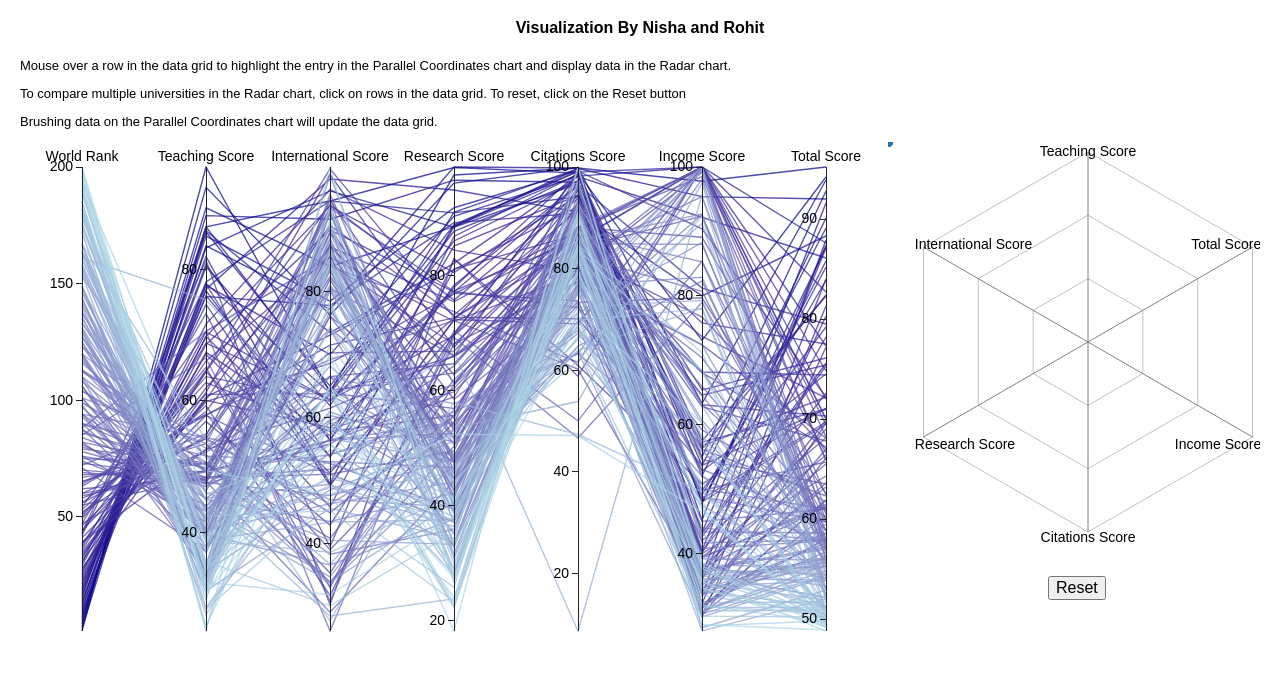
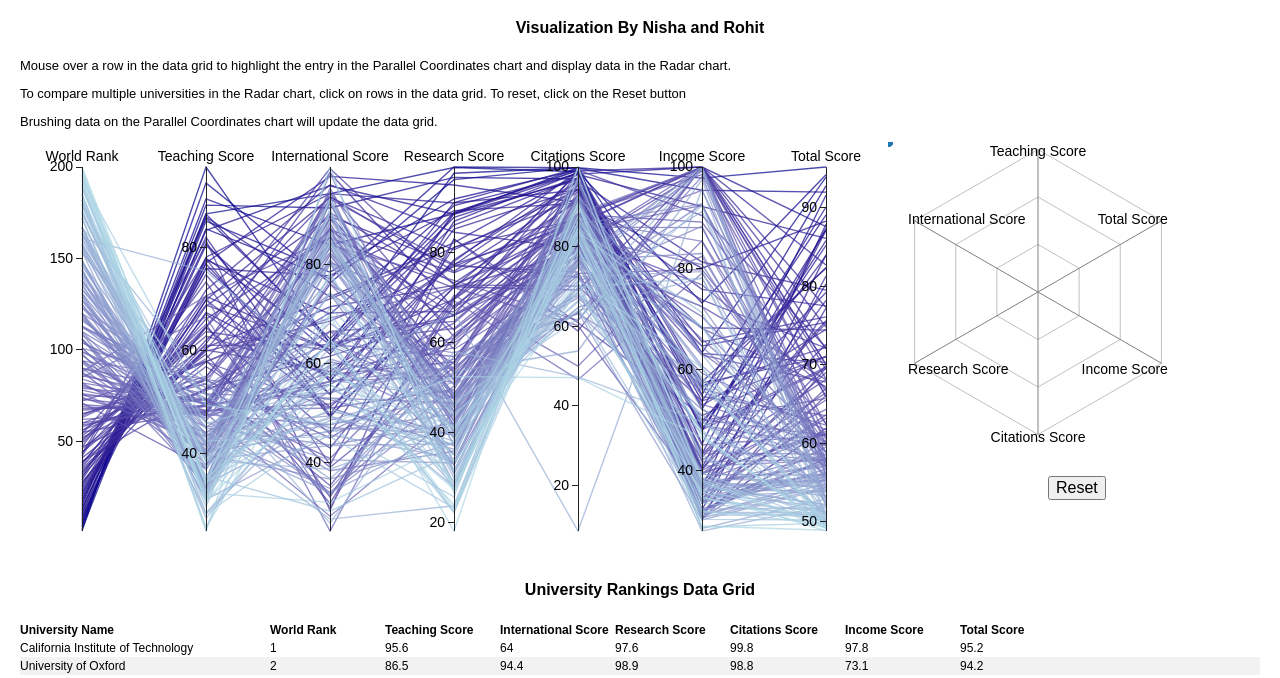
Before and after one commit to rohitraghavan/universityrankingsviz, a plain HTML site: page index.html in a window 1280 px wide. Shown: the part 81-759 px from the top of the page. Drawn offline with Linux system fonts and the light colour scheme.

Commit message:
Resized charts

```diff
--- a/index.html
+++ b/index.html
@@ -46,7 +46,7 @@
             <p>Brushing data on the Parallel Coordinates chart will update the data grid.</p>
         </div>
         <div id="charts" style="overflow:auto;">
-            <div id="parcoords" class="parcoords" style="height:500px; width:70%; float:left;"></div>
+            <div id="parcoords" class="parcoords" style="height:400px; width:70%; float:left;"></div>
             <div id="radar" class="radar" style="width:30%; float:left;"></div>
             <button id="reset" style="margin-left:160px; margin-top:30px;" onclick="resetradarchart()">Reset</button>
         </div>
@@ -79,8 +79,8 @@
 
         // Radar Chart
         // Default config
-        RadarChart.defaultConfig.w = 400;
-        RadarChart.defaultConfig.h = 400;
+        RadarChart.defaultConfig.w = 300;
+        RadarChart.defaultConfig.h = 300;
         //Default data
         var data = [{
             axes: [{
```
